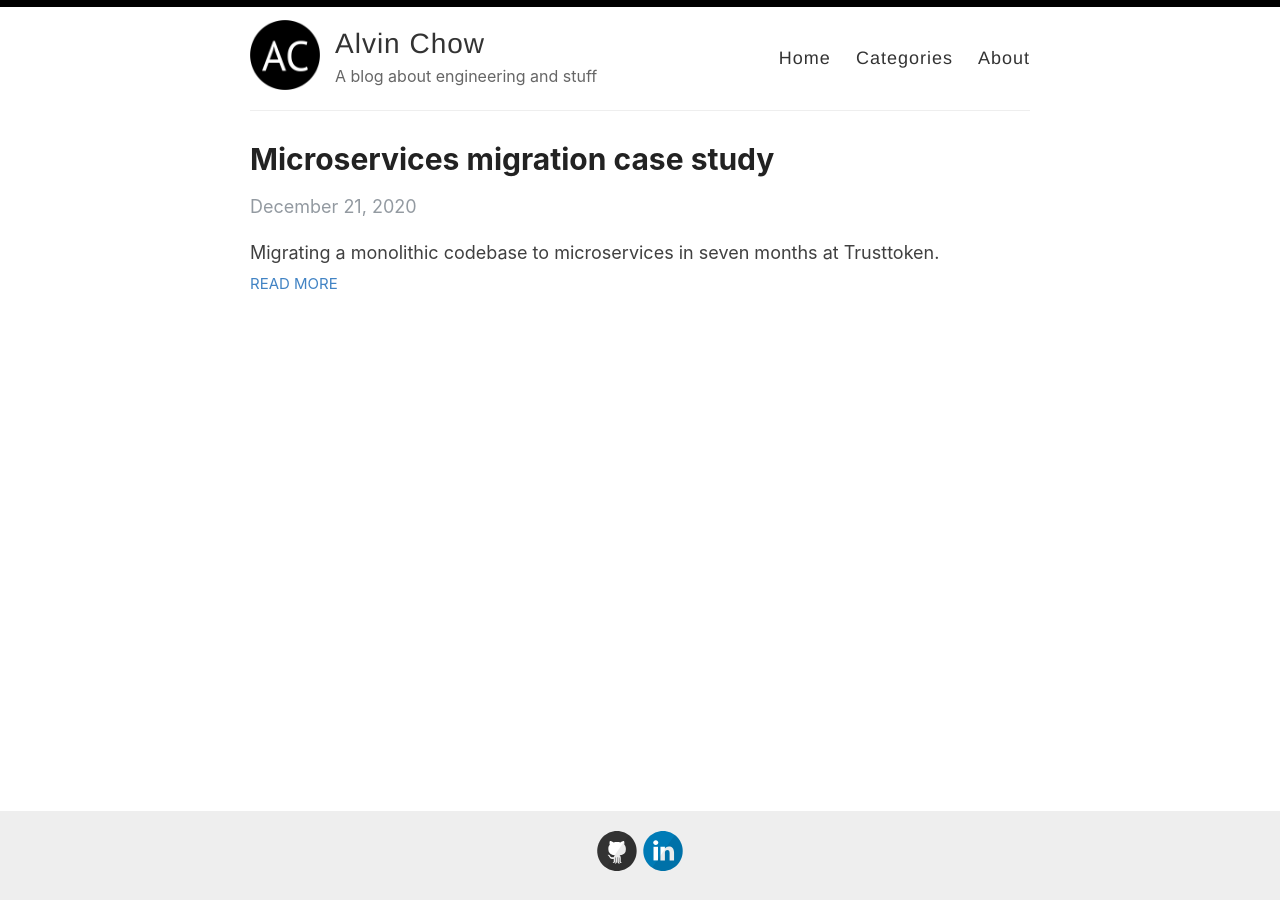
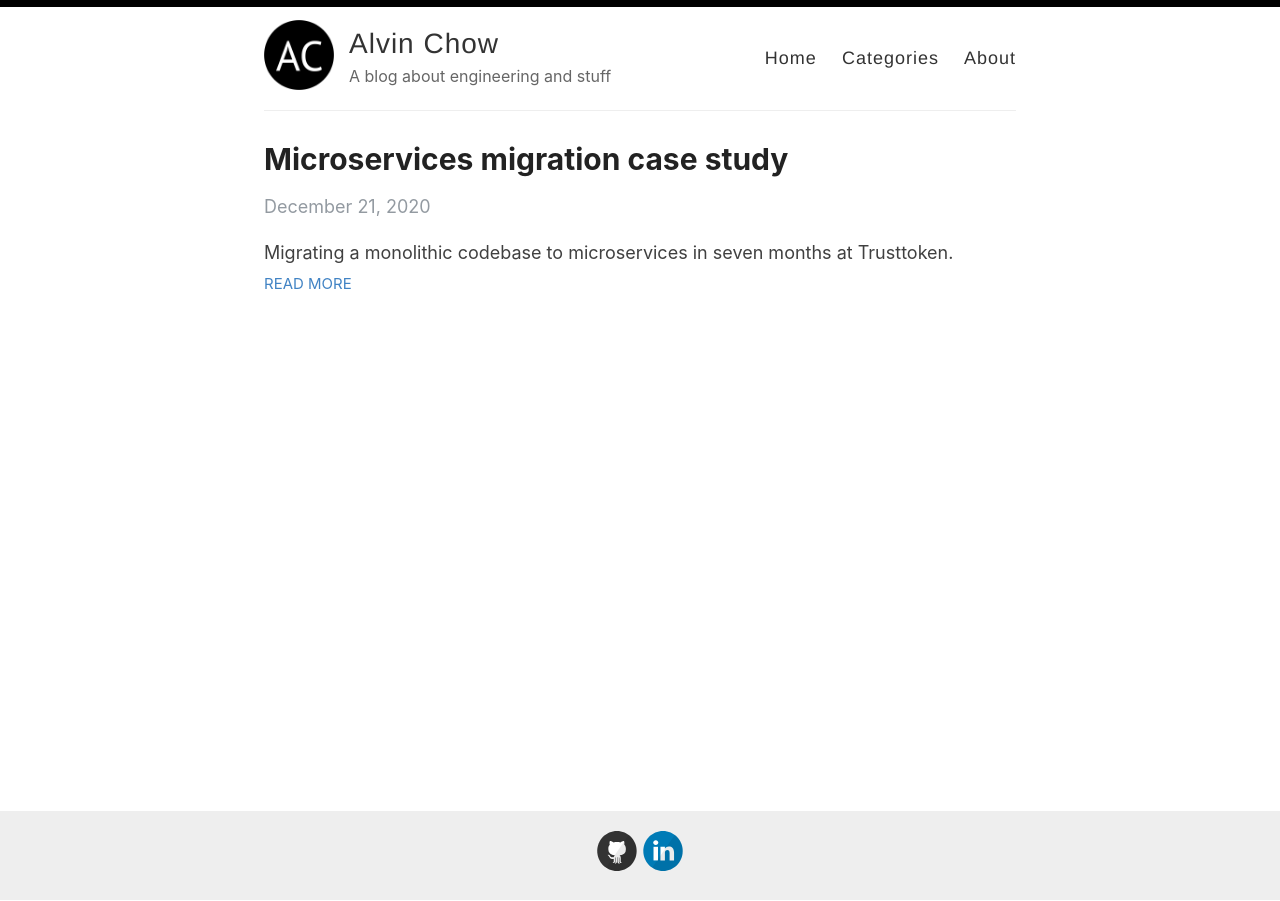
Before and after one commit to alvinchow86/alvinchow86.github.io, a Jekyll site: the page built from index.html, in a window 1280 px wide. Built offline with Jekyll 4.4.1, drawn with Linux system fonts in a browser that asks for light colours; the list of posts is cut into pages by our own code.

Commit message:
More left/right padding

```diff
--- a/assets/style.scss
+++ b/assets/style.scss
@@ -33,7 +33,7 @@ body {
 .container {
   margin: 0 auto;
   max-width: 800px;
-  padding: 0 10px;
+  padding: 0 24px;
   width: 100%;
 }
 
```
